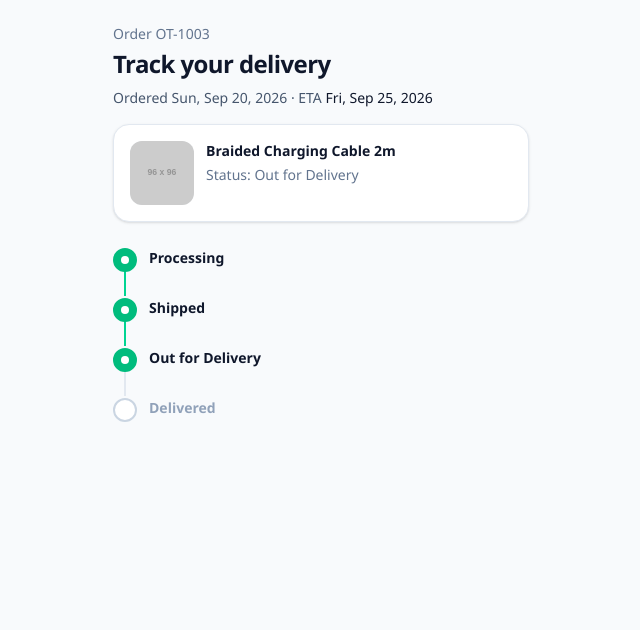
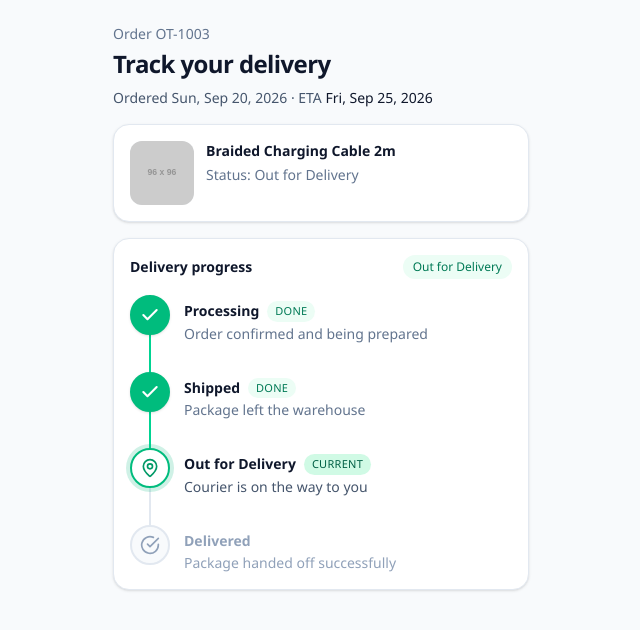
Before and after one commit to muddasirfaiyaj66/order-tracking-screen, a React (Vite) app: page / in a window 1280 px wide. Shown: the top 630 px of the page, without its empty margins (319-959 px from the left). Built offline with nearby package versions, Linux system fonts and the light colour scheme.

Commit message:
add order progress stepper with icons and stage states

```diff
--- /dev/null
+++ b/src/components/OrderProgressStepper.tsx
@@ -0,0 +1,252 @@
+import type { OrderStatus } from '../types/order'
+
+export const ORDER_STATUS_FLOW: OrderStatus[] = [
+  'Processing',
+  'Shipped',
+  'Out for Delivery',
+  'Delivered',
+]
+
+export type StepState = 'completed' | 'active' | 'upcoming'
+
+export function getStepState(
+  stepIndex: number,
+  currentStatus: OrderStatus,
+): StepState {
+  const currentIndex = ORDER_STATUS_FLOW.indexOf(currentStatus)
+  if (stepIndex < currentIndex) return 'completed'
+  if (stepIndex === currentIndex) return 'active'
+  return 'upcoming'
+}
+
+function ProcessingIcon({ className }: { className?: string }) {
+  return (
+    <svg
+      viewBox="0 0 24 24"
+      fill="none"
+      stroke="currentColor"
+      strokeWidth="2"
+      strokeLinecap="round"
+      strokeLinejoin="round"
+      className={className}
+      aria-hidden="true"
+    >
+      <path d="M21 16V8a2 2 0 0 0-1-1.73l-7-4a2 2 0 0 0-2 0l-7 4A2 2 0 0 0 3 8v8a2 2 0 0 0 1 1.73l7 4a2 2 0 0 0 2 0l7-4A2 2 0 0 0 21 16z" />
+      <path d="M3.27 6.96 12 12.01l8.73-5.05" />
+      <path d="M12 22.08V12" />
+    </svg>
+  )
+}
+
+function ShippedIcon({ className }: { className?: string }) {
+  return (
+    <svg
+      viewBox="0 0 24 24"
+      fill="none"
+      stroke="currentColor"
+      strokeWidth="2"
+      strokeLinecap="round"
+      strokeLinejoin="round"
+      className={className}
+      aria-hidden="true"
+    >
+      <path d="M14 18V6a2 2 0 0 0-2-2H4a2 2 0 0 0-2 2v11a1 1 0 0 0 1 1h2" />
+      <path d="M15 18H9" />
+      <path d="M19 18h2a1 1 0 0 0 1-1v-3.65a1 1 0 0 0-.22-.624l-3.48-4.35A1 1 0 0 0 17.52 8H14" />
+      <circle cx="17" cy="18" r="2" />
+      <circle cx="7" cy="18" r="2" />
+    </svg>
+  )
+}
+
+function OutForDeliveryIcon({ className }: { className?: string }) {
+  return (
+    <svg
+      viewBox="0 0 24 24"
+      fill="none"
+      stroke="currentColor"
+      strokeWidth="2"
+      strokeLinecap="round"
+      strokeLinejoin="round"
+      className={className}
+      aria-hidden="true"
+    >
+      <path d="M20 10c0 4.993-5.539 10.193-7.399 11.799a1 1 0 0 1-1.202 0C9.539 20.193 4 14.993 4 10a8 8 0 0 1 16 0" />
+      <circle cx="12" cy="10" r="3" />
+    </svg>
+  )
+}
+
+function DeliveredIcon({ className }: { className?: string }) {
+  return (
+    <svg
+      viewBox="0 0 24 24"
+      fill="none"
+      stroke="currentColor"
+      strokeWidth="2"
+      strokeLinecap="round"
+      strokeLinejoin="round"
+      className={className}
+      aria-hidden="true"
+    >
+      <path d="M22 11.08V12a10 10 0 1 1-5.93-9.14" />
+      <path d="m9 11 3 3L22 4" />
+    </svg>
+  )
+}
+
+function CheckIcon({ className }: { className?: string }) {
+  return (
+    <svg
+      viewBox="0 0 24 24"
+      fill="none"
+      stroke="currentColor"
+      strokeWidth="2.5"
+      strokeLinecap="round"
+      strokeLinejoin="round"
+      className={className}
+      aria-hidden="true"
+    >
+      <path d="M20 6 9 17l-5-5" />
+    </svg>
+  )
+}
+
+const STEP_META: Record<
+  OrderStatus,
+  { description: string; Icon: typeof ProcessingIcon }
+> = {
+  Processing: {
+    description: 'Order confirmed and being prepared',
+    Icon: ProcessingIcon,
+  },
+  Shipped: {
+    description: 'Package left the warehouse',
+    Icon: ShippedIcon,
+  },
+  'Out for Delivery': {
+    description: 'Courier is on the way to you',
+    Icon: OutForDeliveryIcon,
+  },
+  Delivered: {
+    description: 'Package handed off successfully',
+    Icon: DeliveredIcon,
+  },
+}
+
+const STATE_STYLES: Record<
+  StepState,
+  {
+    marker: string
+    icon: string
+    title: string
+    description: string
+    connector: string
+    badge: string
+  }
+> = {
+  completed: {
+    marker: 'border-emerald-500 bg-emerald-500 text-white shadow-sm',
+    icon: 'text-white',
+    title: 'text-slate-900',
+    description: 'text-slate-500',
+    connector: 'bg-emerald-400',
+    badge: 'bg-emerald-50 text-emerald-700',
+  },
+  active: {
+    marker:
+      'border-emerald-500 bg-white text-emerald-600 shadow-[0_0_0_4px_rgba(16,185,129,0.2)]',
+    icon: 'text-emerald-600',
+    title: 'text-slate-900',
+    description: 'text-slate-600',
+    connector: 'bg-slate-200',
+    badge: 'bg-emerald-100 text-emerald-800',
+  },
+  upcoming: {
+    marker: 'border-slate-200 bg-slate-50 text-slate-400',
+    icon: 'text-slate-400',
+    title: 'text-slate-400',
+    description: 'text-slate-400',
+    connector: 'bg-slate-200',
+    badge: 'bg-slate-100 text-slate-500',
+  },
+}
+
+interface OrderProgressStepperProps {
+  currentStatus: OrderStatus
+  className?: string
+}
+
+export function OrderProgressStepper({
+  currentStatus,
+  className = '',
+}: OrderProgressStepperProps) {
+  return (
+    <section
+      className={`rounded-2xl border border-slate-200 bg-white p-4 shadow-sm ${className}`}
+      aria-label="Order progress"
+    >
+      <div className="mb-4 flex items-center justify-between gap-3">
+        <h2 className="text-sm font-semibold text-slate-900">Delivery progress</h2>
+        <span className="rounded-full bg-emerald-50 px-2.5 py-1 text-xs font-medium text-emerald-700">
+          {currentStatus}
+        </span>
+      </div>
+
+      <ol className="relative">
+        {ORDER_STATUS_FLOW.map((status, index) => {
+          const state = getStepState(index, currentStatus)
+          const styles = STATE_STYLES[state]
+          const { description, Icon } = STEP_META[status]
+          const isLast = index === ORDER_STATUS_FLOW.length - 1
+
+          return (
+            <li key={status} className="relative flex gap-3.5 pb-7 last:pb-0">
+              {!isLast && (
+                <span
+                  className={`absolute top-10 left-[19px] h-[calc(100%-1.5rem)] w-0.5 ${styles.connector}`}
+                  aria-hidden="true"
+                />
+              )}
+
+              <div
+                className={`relative z-10 flex size-10 shrink-0 items-center justify-center rounded-full border-2 ${styles.marker}`}
+              >
+                {state === 'completed' ? (
+                  <CheckIcon className="size-5" />
+                ) : (
+                  <Icon className={`size-5 ${styles.icon}`} />
+                )}
+              </div>
+
+              <div className="min-w-0 flex-1 pt-1.5">
+                <div className="flex flex-wrap items-center gap-2">
+                  <p className={`text-sm font-semibold ${styles.title}`}>
+                    {status}
+                  </p>
+                  {state === 'active' && (
+                    <span
+                      className={`rounded-full px-2 py-0.5 text-[11px] font-medium tracking-wide uppercase ${styles.badge}`}
+                    >
+                      Current
+                    </span>
+                  )}
+                  {state === 'completed' && (
+                    <span
+                      className={`rounded-full px-2 py-0.5 text-[11px] font-medium tracking-wide uppercase ${styles.badge}`}
+                    >
+                      Done
+                    </span>
+                  )}
+                </div>
+                <p className={`mt-0.5 text-sm ${styles.description}`}>
+                  {description}
+                </p>
+              </div>
+            </li>
+          )
+        })}
+      </ol>
+    </section>
+  )
+}
--- a/src/components/OrderTrackingScreen.tsx
+++ b/src/components/OrderTrackingScreen.tsx
@@ -1,11 +1,5 @@
-import type { Order, OrderStatus } from '../types/order'
-
-const STATUS_FLOW: OrderStatus[] = [
-  'Processing',
-  'Shipped',
-  'Out for Delivery',
-  'Delivered',
-]
+import type { Order } from '../types/order'
+import { OrderProgressStepper } from './OrderProgressStepper'
 
 function formatDate(isoDate: string) {
   return new Intl.DateTimeFormat(undefined, {
@@ -21,8 +15,6 @@ interface OrderTrackingScreenProps {
 }
 
 export function OrderTrackingScreen({ order }: OrderTrackingScreenProps) {
-  const currentIndex = STATUS_FLOW.indexOf(order.status)
-
   return (
     <div className="mx-auto min-h-dvh w-full max-w-md bg-slate-50">
       <header className="px-4 pt-6 pb-4">
@@ -84,47 +76,10 @@ export function OrderTrackingScreen({ order }: OrderTrackingScreenProps) {
       </section>
 
       {!order.isTrackingUnavailable && (
-        <section className="px-4 py-6" aria-label="Delivery progress">
-          <ol className="space-y-0">
-            {STATUS_FLOW.map((step, index) => {
-              const completed = index < currentIndex
-              const current = index === currentIndex
-              const isLast = index === STATUS_FLOW.length - 1
-
-              return (
-                <li key={step} className="relative flex gap-3 pb-6 last:pb-0">
-                  {!isLast && (
-                    <span
-                      className={`absolute top-3 left-[11px] h-[calc(100%-0.75rem)] w-0.5 ${
-                        completed ? 'bg-emerald-400' : 'bg-slate-200'
-                      }`}
-                      aria-hidden="true"
-                    />
-                  )}
-                  <span
-                    className={`relative z-10 mt-0.5 inline-flex size-6 shrink-0 items-center justify-center rounded-full border-2 ${
-                      current || completed
-                        ? 'border-emerald-500 bg-emerald-500'
-                        : 'border-slate-300 bg-white'
-                    }`}
-                    aria-hidden="true"
-                  >
-                    {(completed || current) && (
-                      <span className="size-2 rounded-full bg-white" />
-                    )}
-                  </span>
-                  <p
-                    className={`pt-0.5 text-sm font-semibold ${
-                      current || completed ? 'text-slate-900' : 'text-slate-400'
-                    }`}
-                  >
-                    {step}
-                  </p>
-                </li>
-              )
-            })}
-          </ol>
-        </section>
+        <OrderProgressStepper
+          currentStatus={order.status}
+          className="mx-4 mt-4 mb-8"
+        />
       )}
     </div>
   )
```
Also changed, not shown: 1 other file (tests, documents, lock files or other folders).
